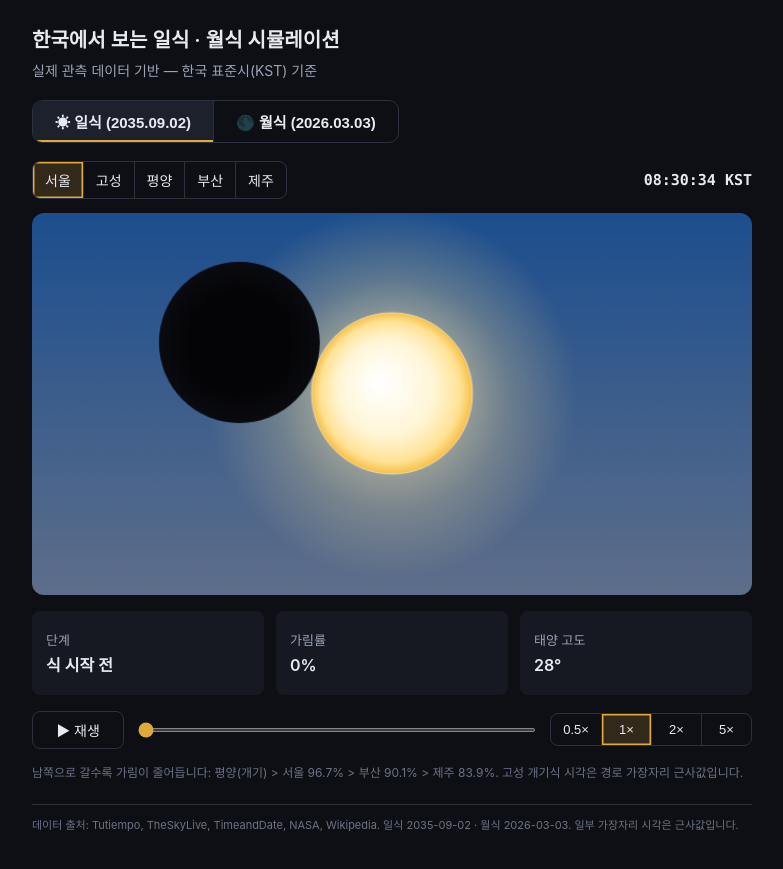
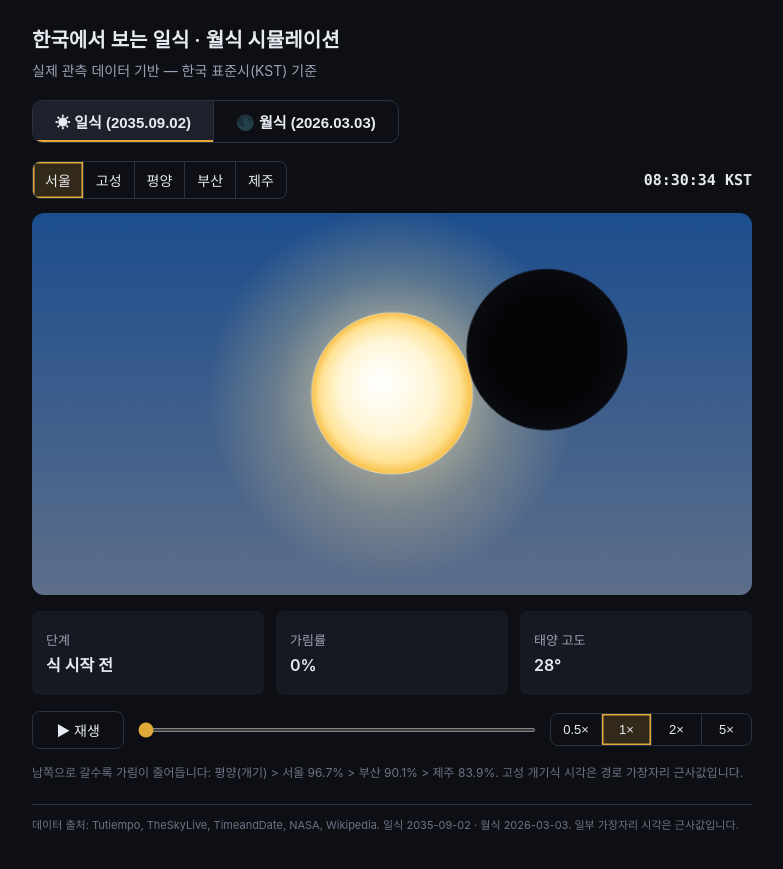
Before and after one commit to endurance5278-collab/eclipse, a plain HTML site: page index.html in a window 1280 px wide. Shown: the whole page, without its empty margins (248-1031 px from the left). Drawn offline with Linux system fonts and the light colour scheme.

Commit message:
Add files via upload

```diff
--- a/index.html
+++ b/index.html
@@ -144,7 +144,7 @@
     else { var lo=0,hi=R+Rm; for(var k=0;k<60;k++){var mid=(lo+hi)/2; if(lens(mid,R,Rm)/sunArea>cfg.covmax) lo=mid; else hi=mid;} dmin=(lo+hi)/2; }
     var edge=R+Rm, vel=Math.sqrt(Math.max(0,edge*edge-dmin*dmin))/tmax; geom={Rm:Rm,tmax:tmax,dmin:dmin,vel:vel};
   }
-  var ax=0.940, ay=0.340, px=-0.340, py=0.940;
+  var ax=-0.955, ay=0.296, px=0.296, py=0.955;
   var stars=[]; for(var i=0;i<150;i++) stars.push({x:Math.random()*W,y:Math.random()*(H-20),r:Math.random()*1.1+0.3,t:Math.random()});
   var streamers=[]; for(var i=0;i<72;i++) streamers.push({ang:i/72*6.283+Math.random()*0.04, len:1.28+0.62*Math.random(), w:0.5+Math.random()*1.1});
   var proms=[{ang:0.6,s:7},{ang:2.1,s:5},{ang:3.5,s:8},{ang:4.7,s:5},{ang:5.6,s:6}];
```
